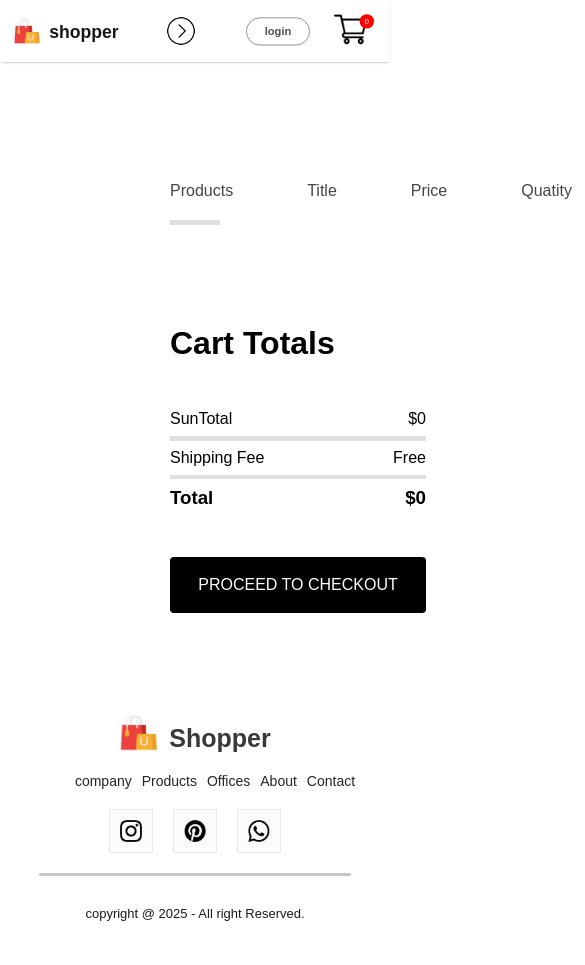
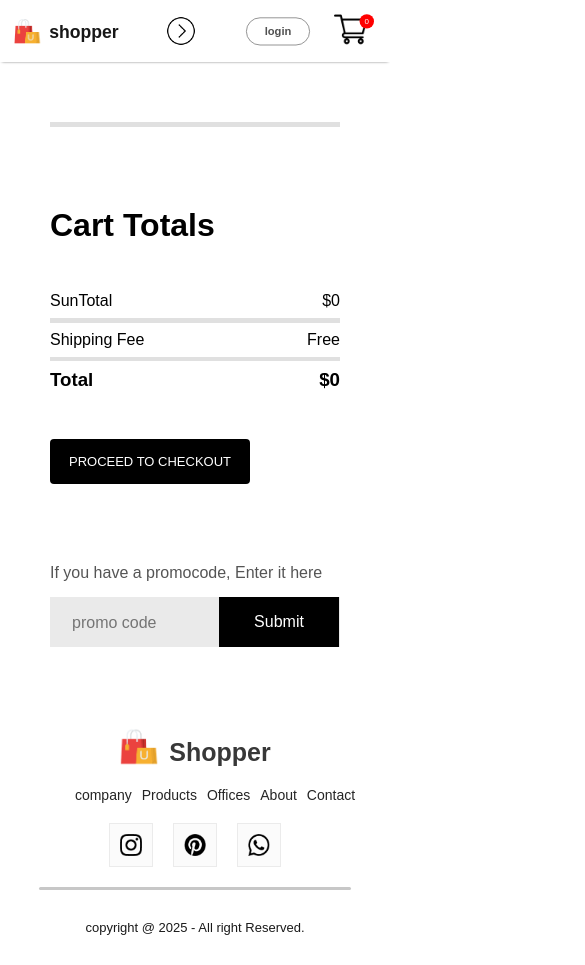
Before and after one commit to george827/E-commerce, a React (Create React App) app in the folder front-end/: page /cart in a window 390 px wide. Shown: the top 965 px of the page, 585 px wide, since content can reach past the window. Built offline with nearby package versions, Linux system fonts and the light colour scheme.

Commit message:
Update cart items

```diff
--- a/front-end/src/components/CartItems/CartItems.css
+++ b/front-end/src/components/CartItems/CartItems.css
@@ -116,3 +116,100 @@
     border: none;
     cursor: pointer;
 }
+
+
+@media(max-width: 1280px) {
+    .cartitems {
+        margin: 60px 50px;
+    }
+    .cartitems-format-main {
+        grid-template-columns: 0.5fr 3fr 0.5fr 0.5fr 0.5fr 0.5fr;
+        gap: 20px;
+        padding: 15px 0px;
+        font-size: 15px;
+    }
+    .carticon-product-icon {
+        height: 50px;
+    }
+    .cartitems-remove-icon {
+        margin: auto;
+    }
+    .cartitems-quantity {
+        width: 40px;
+        height: 30px;
+    }
+    .cartitems-down {
+        margin: 80px 0px;
+        flex-direction: column;
+        gap: 80px;
+    }
+    .cartitems-total {
+        margin: 0;
+        width: 100%;
+    }
+    .cartitems-total button {
+        max-width: 200px;
+        height: 45px;
+        font-size: 13px;
+    }
+    .cartitems-promobox {
+        width: auto;
+        max-width: 500px;
+    }
+    .cartitems-promobox input {
+        width: 100%;
+    }
+    .cartitems-promobox button {
+        width: 120px;
+        margin-left: -125px;
+    }
+
+}
+
+@media(max-width: 500px) {
+
+    .cartitems-format-main {
+        display: none;
+        grid-template-columns: 0.5fr 3fr 0.5fr;
+        gap: 10px;
+    }
+    .cartitems-format {
+        display: grid;
+    }
+    .carticon-product-icon {
+        height: 50px;
+    }
+    .cartitems-remove-icon {
+        margin: auto;
+    }
+    .cartitems-quantity {
+        width: 40px;
+        height: 30px;
+    }
+    .cartitems-down {
+        margin: 80px 0px;
+        flex-direction: column;
+        gap: 80px;
+    }
+    .cartitems-total {
+        margin: 0;
+        width: 100%;
+    }
+    .cartitems-total button {
+        max-width: 200px;
+        height: 45px;
+        font-size: 13px;
+    }
+    .cartitems-promobox {
+        width: auto;
+        max-width: 500px;
+    }
+    .cartitems-promobox input {
+        width: 100%;
+    }
+    .cartitems-promobox button {
+        width: 120px;
+        margin-left: -125px;
+    }
+
+}
```
